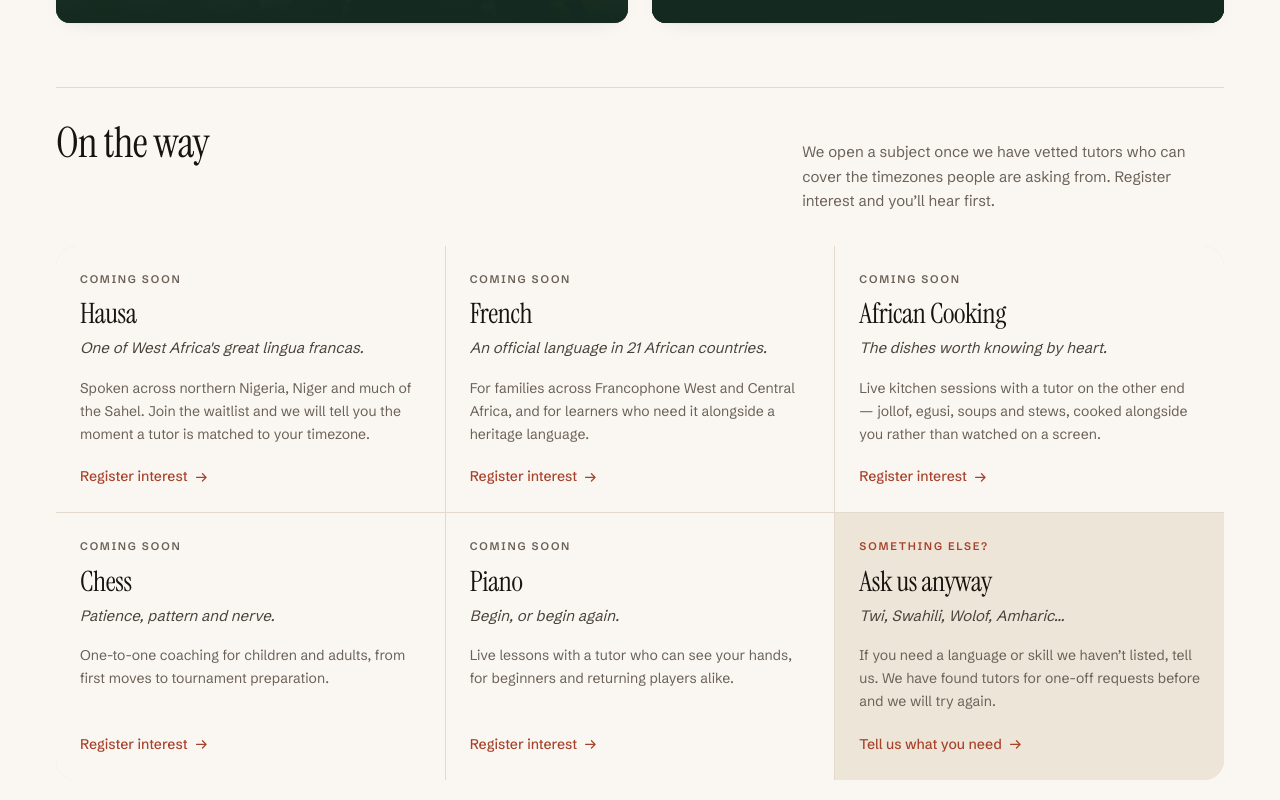
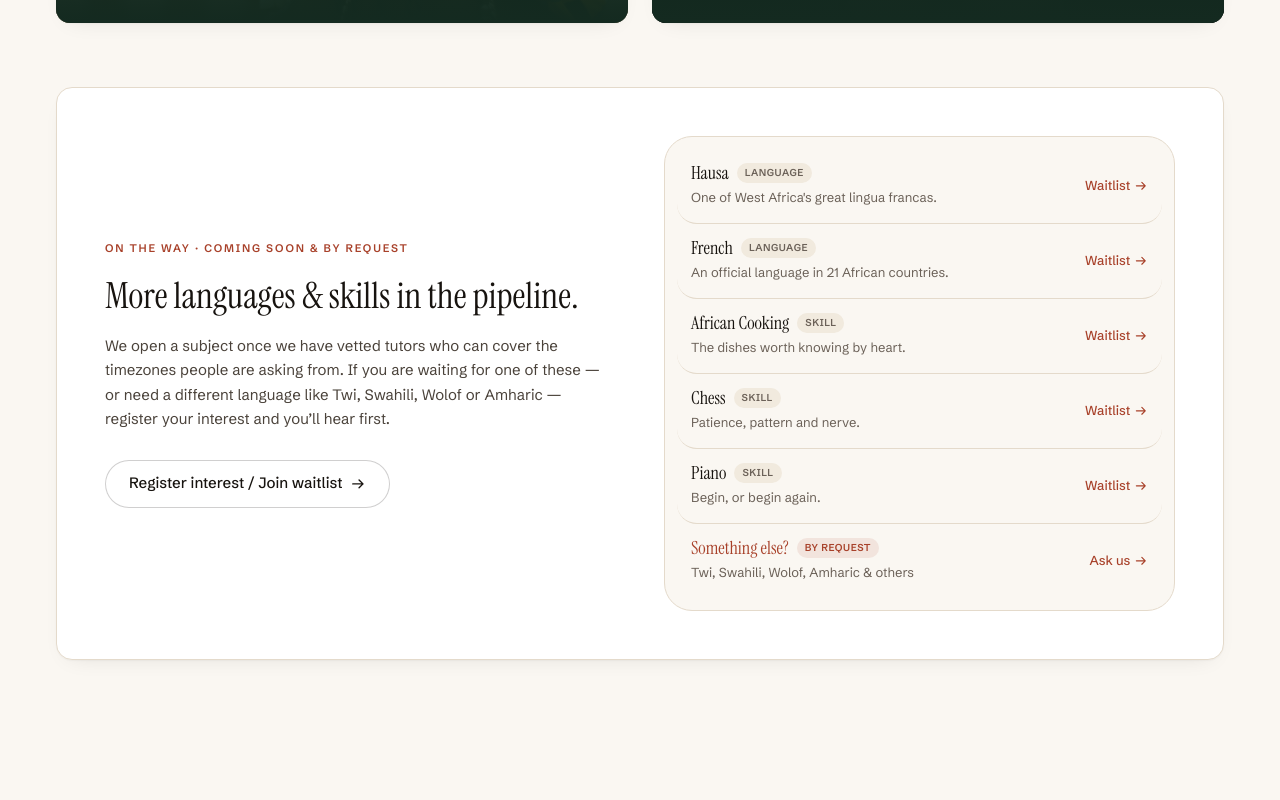
Before and after one commit to Lushegs01/Zidi, a Next.js app: page / in a window 1280 px wide. Shown: the part 3100-3900 px from the top of the page. Built offline with nearby package versions, Linux system fonts and the light colour scheme.

Commit message:
feat: combine upcoming subjects into a single unified card

```diff
--- a/components/sections/subjects.tsx
+++ b/components/sections/subjects.tsx
@@ -3,7 +3,7 @@ import Link from "next/link";
 import { availableSubjects, upcomingSubjects } from "@/data/subjects";
 import { Container, IndexLabel, Section } from "@/components/ui/layout";
 import { Reveal } from "@/components/ui/reveal";
-import { CtaArrow } from "@/components/ui/button";
+import { ButtonLink, CtaArrow } from "@/components/ui/button";
 
 export function SubjectCard({
   subject,
@@ -87,68 +87,84 @@ export function Subjects() {
         </div>
 
         <Reveal className="mt-14 md:mt-16">
-          <div className="flex flex-wrap items-baseline justify-between gap-x-8 gap-y-3 border-t border-line pt-8">
-            <h3 className="font-display text-d3">On the way</h3>
-            <p className="max-w-[46ch] text-[0.9375rem] text-ink-50">
+          <div className="overflow-hidden rounded-2xl border border-line bg-shell p-8 shadow-soft md:p-10 lg:p-12">
+            <div className="grid items-center gap-8 lg:grid-cols-12 lg:gap-12">
+              {/* Left Column: Context & Action */}
+              <div className="lg:col-span-6">
+                <p className="text-[0.6875rem] font-semibold uppercase tracking-[0.16em] text-clay">
+                  On the way · Coming soon &amp; by request
+                </p>
+                <h3 className="mt-4 font-display text-[1.875rem] leading-tight md:text-[2.25rem]">
+                  More languages &amp; skills in the pipeline.
+                </h3>
+                <p className="mt-4 text-[0.9375rem] leading-relaxed text-ink-70">
                   We open a subject once we have vetted tutors who can cover the timezones
-              people are asking from. Register interest and you&rsquo;ll hear first.
+                  people are asking from. If you are waiting for one of these — or need a
+                  different language like Twi, Swahili, Wolof or Amharic — register your
+                  interest and you&rsquo;ll hear first.
+                </p>
+                <div className="mt-7">
+                  <ButtonLink href="/contact?topic=waitlist" variant="secondary" withArrow>
+                    Register interest / Join waitlist
+                  </ButtonLink>
+                </div>
+              </div>
+
+              {/* Right Column: Combined interactive list of upcoming subjects */}
+              <div className="lg:col-span-6">
+                <div className="divide-y divide-line rounded-xl border border-line bg-bone p-2 sm:p-3">
+                  {upcomingSubjects.map((subject) => (
+                    <Link
+                      key={subject.slug}
+                      href={`/contact?topic=waitlist&subject=${subject.slug}`}
+                      className="group flex items-center justify-between gap-4 rounded-lg p-3.5 transition-colors duration-150 hover:bg-sand/70"
+                    >
+                      <div className="min-w-0">
+                        <div className="flex items-center gap-2">
+                          <span className="font-display text-[1.125rem] font-medium leading-none text-ink group-hover:text-clay">
+                            {subject.name}
+                          </span>
+                          <span className="rounded-full bg-sand px-2 py-0.5 text-[0.625rem] font-semibold uppercase tracking-wider text-ink-50">
+                            {subject.kind}
+                          </span>
+                        </div>
+                        <p className="mt-1 truncate text-[0.8125rem] text-ink-50">
+                          {subject.tagline}
                         </p>
                       </div>
-
-          {/* Upcoming subjects — arch top radius on each card, warm sand container */}
-          <div className="mt-8 overflow-hidden rounded-lg bg-sand">
-            <ul className="grid gap-px bg-line sm:grid-cols-2 lg:grid-cols-3">
-              {upcomingSubjects.map((subject) => (
-                <li key={subject.slug} className="bg-bone">
-                  <Link
-                    href={`/contact?topic=waitlist&subject=${subject.slug}`}
-                    className="group flex h-full flex-col p-6 transition-colors duration-200 hover:bg-sand/70"
-                    style={{ borderRadius: "40px 40px 0 0" }}
-                  >
-                    <span className="text-[0.6875rem] font-semibold uppercase tracking-[0.16em] text-ink-50">
-                      Coming soon
-                    </span>
-                    <span className="mt-3 font-display text-[1.75rem] leading-none tracking-[-0.015em]">
-                      {subject.name}
-                    </span>
-                    <span className="mt-2 text-[0.9375rem] italic text-ink-70">
-                      {subject.tagline}
-                    </span>
-                    <span className="mt-4 flex-1 text-[0.875rem] leading-relaxed text-ink-50">
-                      {subject.blurb}
-                    </span>
-                    <span className="group/btn mt-5 inline-flex items-center gap-1.5 text-[0.875rem] font-medium text-clay">
-                      Register interest
-                      <CtaArrow className="h-3.5 w-3.5" />
+                      <span className="flex shrink-0 items-center gap-1 text-[0.8125rem] font-medium text-clay">
+                        <span>Waitlist</span>
+                        <CtaArrow className="h-3 w-3 transition-transform group-hover:translate-x-0.5" />
                       </span>
                     </Link>
-                </li>
                   ))}
-              <li className="bg-sand/70">
+
+                  {/* Something else row */}
                   <Link
                     href="/contact?topic=waitlist"
-                  className="group flex h-full flex-col p-6 transition-colors duration-200 hover:bg-sand"
+                    className="group flex items-center justify-between gap-4 rounded-lg p-3.5 transition-colors duration-150 hover:bg-sand/70"
                   >
-                  <span className="text-[0.6875rem] font-semibold uppercase tracking-[0.16em] text-clay">
+                    <div className="min-w-0">
+                      <div className="flex items-center gap-2">
+                        <span className="font-display text-[1.125rem] font-medium leading-none text-clay">
                           Something else?
                         </span>
-                  <span className="mt-3 font-display text-[1.75rem] leading-none tracking-[-0.015em]">
-                    Ask us anyway
+                        <span className="rounded-full bg-clay/10 px-2 py-0.5 text-[0.625rem] font-semibold uppercase tracking-wider text-clay">
+                          By request
                         </span>
-                  <span className="mt-2 text-[0.9375rem] italic text-ink-70">
-                    Twi, Swahili, Wolof, Amharic&hellip;
-                  </span>
-                  <span className="mt-4 flex-1 text-[0.875rem] leading-relaxed text-ink-50">
-                    If you need a language or skill we haven&rsquo;t listed, tell us. We
-                    have found tutors for one-off requests before and we will try again.
-                  </span>
-                  <span className="group/btn mt-5 inline-flex items-center gap-1.5 text-[0.875rem] font-medium text-clay">
-                    Tell us what you need
-                    <CtaArrow className="h-3.5 w-3.5" />
+                      </div>
+                      <p className="mt-1 truncate text-[0.8125rem] text-ink-50">
+                        Twi, Swahili, Wolof, Amharic &amp; others
+                      </p>
+                    </div>
+                    <span className="flex shrink-0 items-center gap-1 text-[0.8125rem] font-medium text-clay">
+                      <span>Ask us</span>
+                      <CtaArrow className="h-3 w-3 transition-transform group-hover:translate-x-0.5" />
                     </span>
                   </Link>
-              </li>
-            </ul>
+                </div>
+              </div>
+            </div>
           </div>
         </Reveal>
       </Container>
```
Lines whose indentation alone changed are shown as unchanged.
